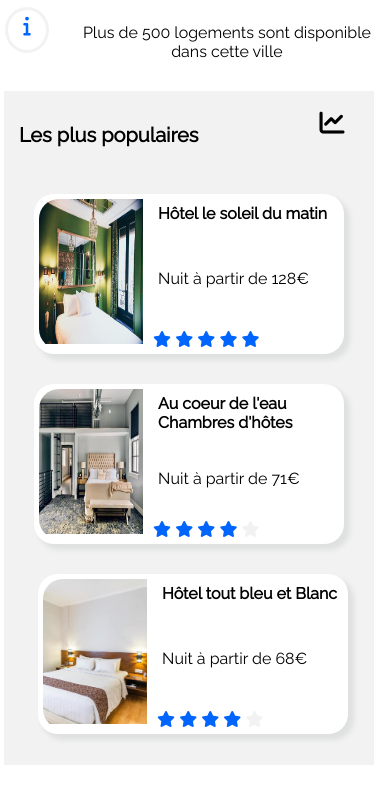
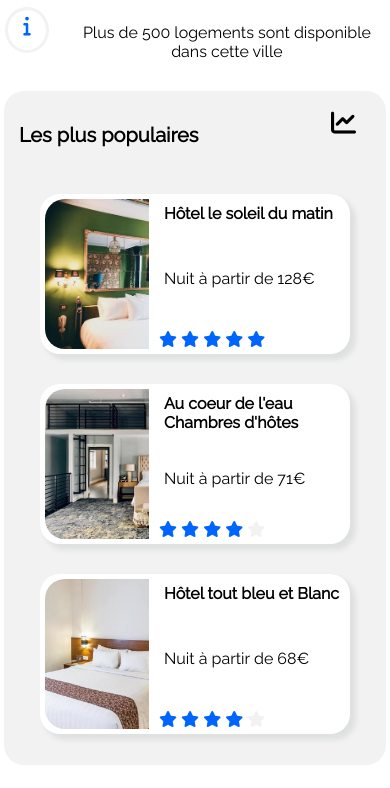
Before and after one commit to Rivstephane/RiviereStephane_2_10082021, a plain HTML site: page index.html in a window 390 px wide. Shown: the part 484-1272 px from the top of the page. Drawn offline with Linux system fonts and the light colour scheme.

Commit message:
supression etirement image populaires

```diff
--- a/css/style.css
+++ b/css/style.css
@@ -327,8 +327,15 @@ main li:hover{
     border-bottom-left-radius: 20px;
     margin-right: 10px;
 }
-.block_populaire img{
-    width: 100%;
+#imgpopulaires1{
+    height: 100%;
+}
+#imgpopulaires2{
+    height: 100%;
+}
+#imgpopulaires3{
+    height: 150%;
+    margin-top: -50%;
 }
 .hotelpopulaires{
     display: flex;
@@ -454,15 +461,15 @@ footer div{
         margin: 0;
     }
     /* ***************** Zone de Populaires ***************** */
-    #pluspopulaires {
-        border-radius: 0%;
-        width: 95%;
-        margin: 1%;
-    }
-
     #pluspopulaires ul {
         display: flex;
         justify-content: center;
+        width: 100%;
+        height: auto;
+        flex-wrap: wrap;
+        align-items: stretch;
+        padding: 0;
+        padding-right: 2%;
     }
 
     .block_populaire{
@@ -479,17 +486,6 @@ footer div{
         flex-wrap: wrap;
         justify-content: space-between;
         padding: 0;
-    }
-
-    .block_populaire img {
-        overflow: hidden;
-        display: flex;
-        flex:1 1 auto ;
-        min-width: 80px;
-        max-width: 512px;
-        height: 97%;
-        background-size: cover;
-        background-position: center;
     }
     /* ***************** Zone de Activité ***************** */
     #zoneactivite{
@@ -576,21 +572,6 @@ footer div{
 
     .searchtext {
         display: none;
-    }
-    /* ***************** Zone Populaires ***************** */
-    #pluspopulaires ul {
-        display: flex;
-        width: 100%;
-        height: auto;
-        flex-wrap: wrap;
-        align-items: stretch;
-        padding: 0;
-        padding-right: 2%;
-    }
-    .block_populaire{
-        display: flex;
-        align-items: stretch;
-        width: 100%;
     }
 
     /* ***************** Zone Hébergement ***************** */
--- a/index.html
+++ b/index.html
@@ -185,7 +185,7 @@
                         <li>
                             <a class="block_populaire" href="">
                                 <div class="imgpopulaires">
-                                    <img src="img/hebergements/4_small/emile-guillemot-Bj_rcSC5XfE-unsplash.jpg" alt="chambres type chez Hôtel le soleil du matin">
+                                    <img id="imgpopulaires1" src="img/hebergements/4_small/emile-guillemot-Bj_rcSC5XfE-unsplash.jpg" alt="chambres type chez Hôtel le soleil du matin">
                                 </div>
                                 <div class="hotelpopulaires">
                                     <div class="titres">Hôtel le soleil du matin</div>
@@ -203,7 +203,7 @@
                         <li>
                             <a class="block_populaire" href="">
                                 <div class="imgpopulaires">
-                                    <img src="img/hebergements/4_small/aw-creative-VGs8z60yT2c-unsplash.jpg" alt="chambres type chez Au coeur de l'eau">
+                                    <img id="imgpopulaires2" src="img/hebergements/4_small/aw-creative-VGs8z60yT2c-unsplash.jpg" alt="chambres type chez Au coeur de l'eau">
                                 </div>
                                 <div class="hotelpopulaires">
                                     <div class="titres">Au coeur de l'eau Chambres d'hôtes</div>
@@ -221,7 +221,7 @@
                         <li>
                             <a class="block_populaire" href="">
                                 <div class="imgpopulaires">
-                                    <img src="img/hebergements/4_small/febrian-zakaria-sjvU0THccQA-unsplash.jpg" alt="chambres type chez Hôtel tout bleu et Blanc">
+                                    <img id="imgpopulaires3" src="img/hebergements/4_small/febrian-zakaria-sjvU0THccQA-unsplash.jpg" alt="chambres type chez Hôtel tout bleu et Blanc">
                                 </div>
                                 <div class="hotelpopulaires">
                                     <div class="titres">Hôtel tout bleu et Blanc</div>
```
